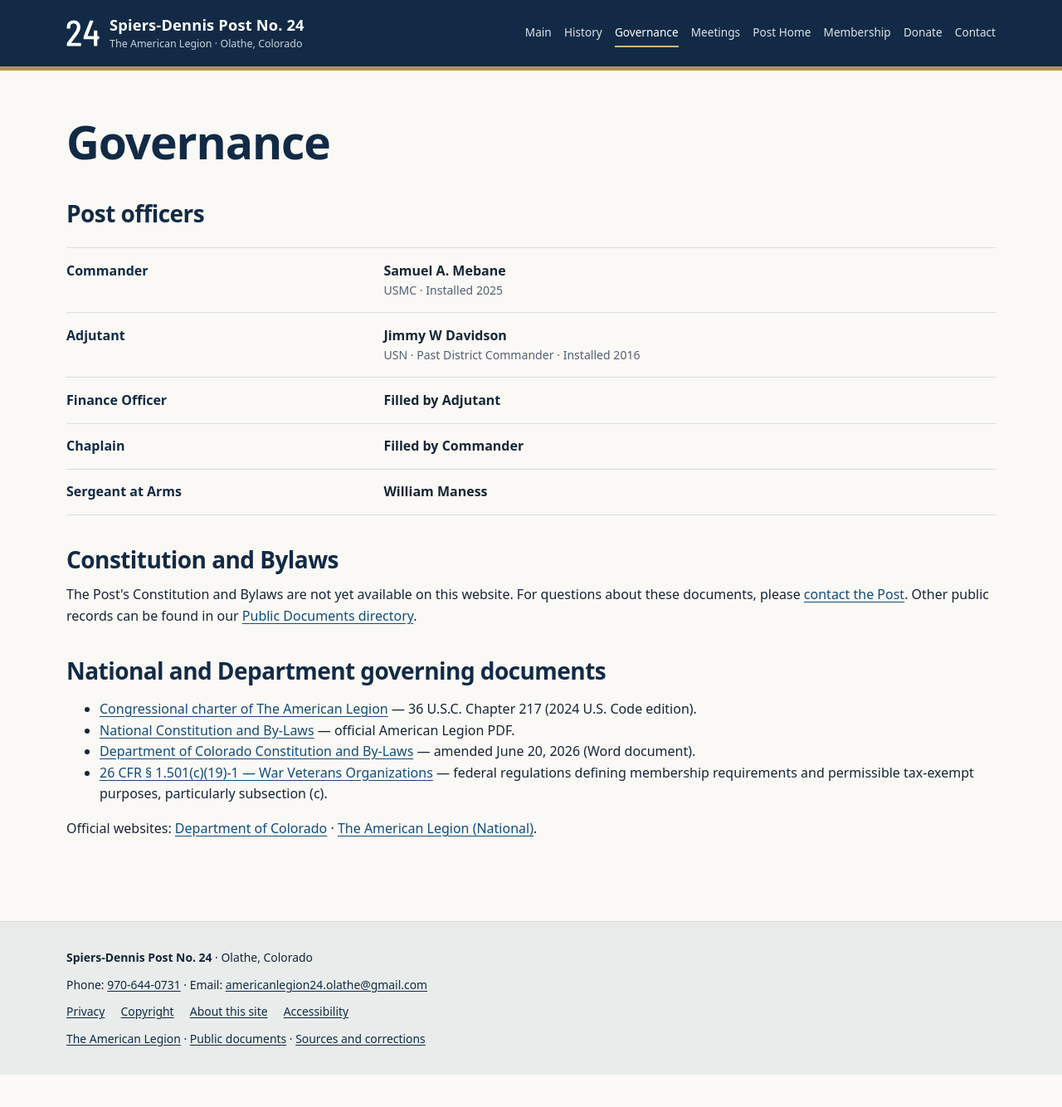
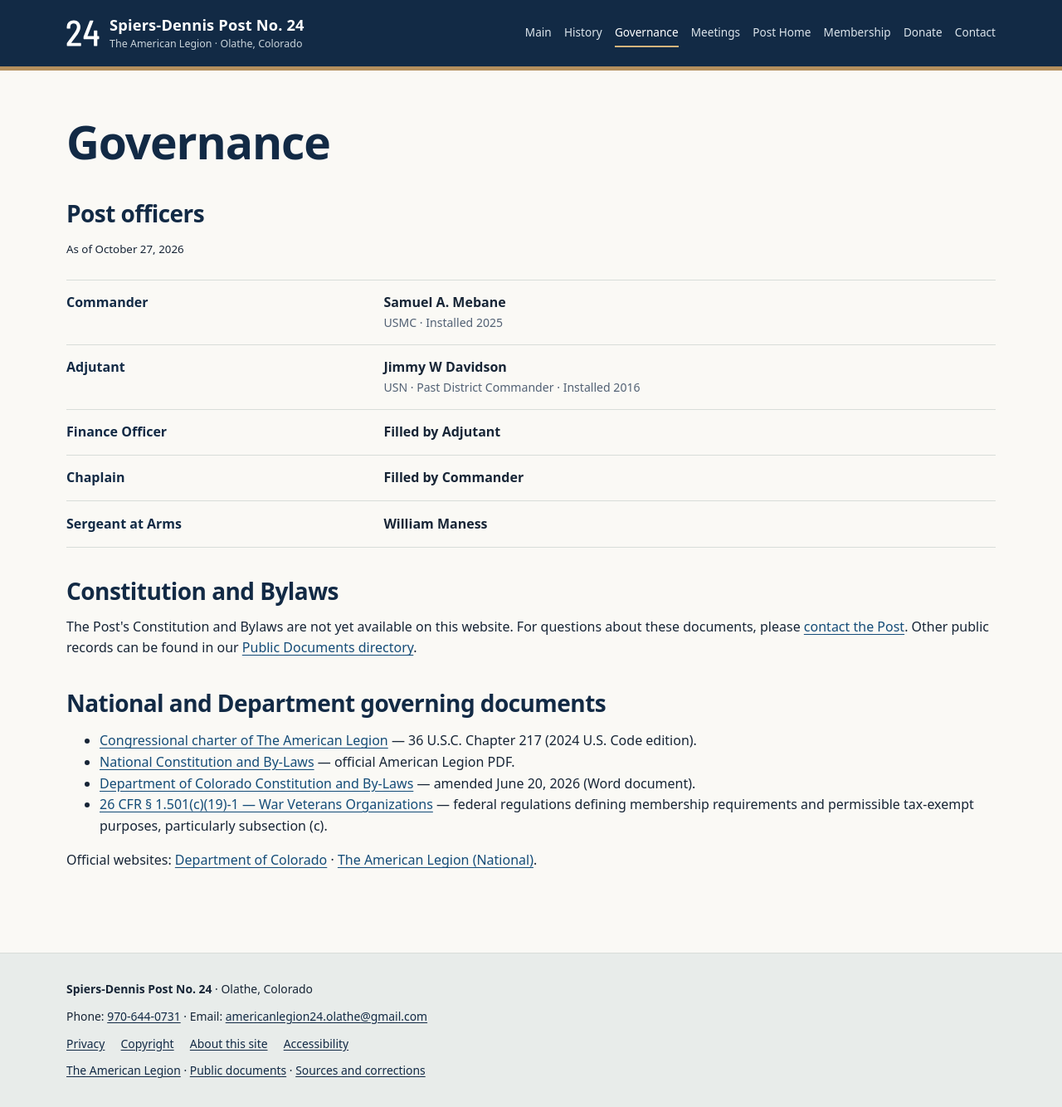
Before and after one commit to SPIERS-DENNIS-POST/spiers-dennis-post.github.io, a Jekyll site: the page built from governance/index.md, in a window 1280 px wide. Shown: the whole page at 83% size. Built offline with Jekyll 4.4.1, drawn with Linux system fonts in a browser that asks for light colours; before the commit the page ends 1295 px from its top, so only the background shows below that.

```diff
--- a/governance/index.md
+++ b/governance/index.md
@@ -9,6 +9,7 @@ documents: []
 ---
 # Governance
 <h2 id="officers">Post officers</h2>
+<p><small>As of {{ site.data.officers.as_of | date: "%B %-d, %Y" }}</small></p>
 <dl class="fact-list">
 {% for office in site.data.officers.offices %}
 {% assign person = site.data.officers.people | where: "id", office.person_id | first %}
```
